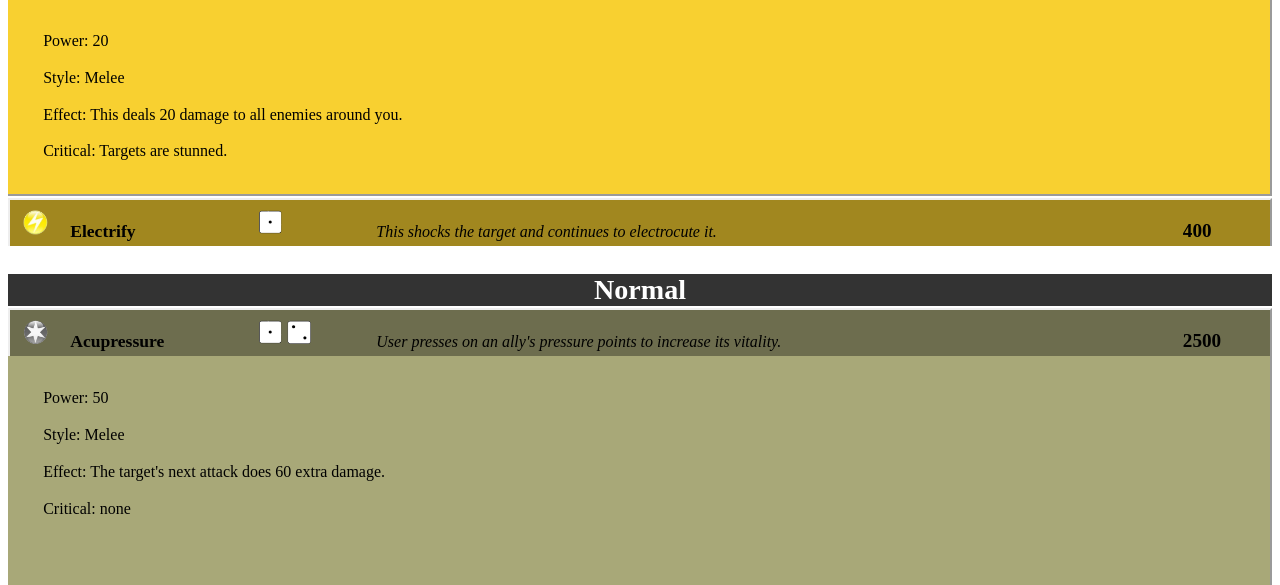
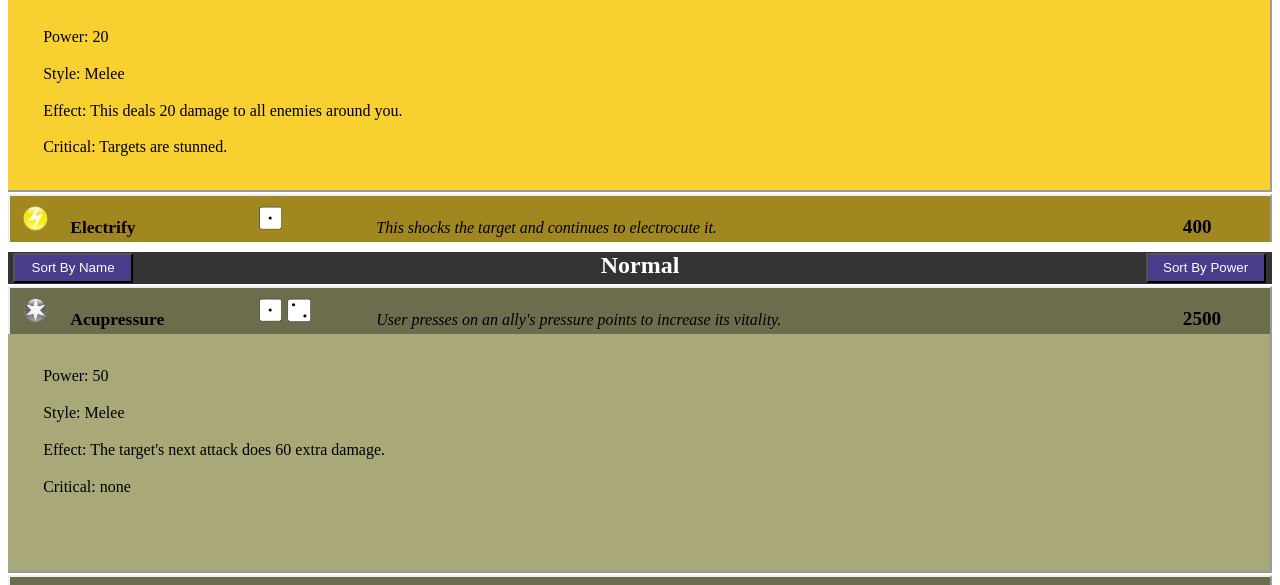
Before and after one commit to ajc388/PokemonRPG, a plain HTML site: page movelib.html in a window 1280 px wide. Shown: the part 515-1100 px from the top of the page. Drawn offline with Linux system fonts and the light colour scheme.

Commit message:
No idea whats wrong with the sort... this is a ui disaster!

```diff
--- a/assets/css/master.css
+++ b/assets/css/master.css
@@ -26,6 +26,7 @@ nav li a:hover {
 /*Blocks section*/
 .blockheader {
 	font-size: 150%;
+	font-weight: bold;
 	display: block;
 	text-align: center;
 	color: white;
--- a/assets/javascript/movelib.js
+++ b/assets/javascript/movelib.js
@@ -16,9 +16,29 @@
 
       //Display moves
       $.each(moves, function (type, value) {
-        $("#moveList").append("<div class='blockheader'><h3>"+type+"</h3></div>");
-        //var moveArray = $.map(moves[key], function(el) { return el});;
+        $("#moveList").append(
+            "<div class='blockheader'>"+
+              "<button id='sort_name_"+type+"' class='sort_button ui-button ui-widget ui-corner-all'>Sort By Name</button>"+
+              "<span style='display: inline-block; width: 80%;'>"+type+"</span>"+
+              "<button id='sort_power_"+type+"' class='sort_button ui-button ui-widget ui-corner-all'>Sort By Power</button>"+
+             "</div>"
+            );
+        $(".sort_button").css({
+          display: 'inline-block',
+          width: '120px',
+          backgroundColor: 'darkslateblue',
+          color: 'white'
+        });
+
         displayMoves(type, moves[type], colorMap);
+
+        //bind sort functionality to buttons
+        $("#sort_name_"+type).on('click', function() {
+          sortByName(type);
+        });
+        $("#sort_power_"+type).on('click', function() {
+          sortByPower(type);
+        });
       });
 
       /*Search Functionality*/
@@ -34,7 +54,43 @@
         .on("keyup", function() { search(); })
         .on('autocompleteclose', function () {  search(); });
 
+
     });
+
+    function sortByName(type)
+    {
+        var accordion = $("#accordion"+type);
+        var entries = $.map(accordion.find('.accordionItem'), function(item) {
+          return $(item).add($(item).next());
+        });
+        console.log("here");
+
+        var sort = entries.sort(function (a, b) {
+          return $(a).find(".moveName").text() > $(b).find(".moveName").text();
+        });
+
+        $.each(entries, function() {
+          this.detach().appendTo(accordion);
+        });
+    }
+
+    function sortByPower(type)
+    {
+        var accordion = $("#accordion"+type);
+        $("#accordion"+type).empty();
+
+        var entries = $.map(accordion.find('.accordionItem'), function(item) {
+          return $(item).add($(item).next());
+        });
+
+        var sort = entries.sort(function (a, b) {
+          return $(a).find(".moveValue").text() < $(b).find(".moveValue").text();
+        });
+
+        $.each(entries, function(e) {
+          e.detach().append(accordion);
+        });
+    }
 
     function search()
     {
@@ -73,14 +129,14 @@
     {
       if (Object.keys(moveList).length > 0)
       {
-        $("#moveList").append("<div id='accordion"+type+"'>");
+        var accordion = $("<div id='accordion"+type+"'></div>");
         for (var moveName in moveList)
         {
           var move = moveList[moveName];
           if ( move )
           {
             //Create header div for accordion
-            $("#accordion"+type).append("<div class='moveHeader' id='header_"+moveName+"'>"+
+            accordion.append("<div class='moveHeader accordionItem' id='header_"+moveName+"'>"+
                                        "<img class='icon' id='img_icon_"+moveName+"'"+
                                        "src= 'assets/images/type_icons/"+type+".png' ></img>"+
                                        "<span class='moveName'>"+moveName.replace('_', ' ')+"</span>"+
@@ -90,12 +146,12 @@
             //Create dice icons - displayed after name inside the dice span tag
             for ( var i = 1; i < Math.round(move.power/30, 0)+1; i++ )
             {
-              $("#img_dice_"+moveName).append("<img class='icon' src='assets/images/dice_icons/die_"+i+".png'/>");
+              accordion.find("#img_dice_"+moveName).append("<img class='icon' src='assets/images/dice_icons/die_"+i+".png'/>");
             }
 
             //Create content div for accordion
-            $("#accordion"+type)
-            .append("<div class='moveContent' id='content_"+moveName+"'>"+
+            accordion
+            .append("<div class='moveContent accordionItem' id='content_"+moveName+"'>"+
                     "<p><span class='descriptiveHeader'> Power: </span>" + move.power + "</p>" +
                     "<p><span class='descriptiveHeader'> Style: </span>" + move.style + "</p>" +
                     "<p><span class='descriptiveHeader'> Effect: </span>" + move.effect + "</p>"+
@@ -103,11 +159,13 @@
                     "</div>");
 
             //Set colors from colormap
-            $("#header_"+moveName).css('background-color', colorMap.get(type)[0] );
-            $("#content_"+moveName).css('background-color', colorMap.get(type)[1] );
+            accordion.find("#header_"+moveName).css('background-color', colorMap.get(type)[0] );
+            accordion.find("#content_"+moveName).css('background-color', colorMap.get(type)[1] );
           }
         }
-        $("#accordion"+type).accordion();
+
+        $("#moveList").append(accordion);
+        accordion.accordion();
       }
       else
       {
--- a/model/specials.json
+++ b/model/specials.json
@@ -0,0 +1,4 @@
+var specials =
+{
+
+}
```
